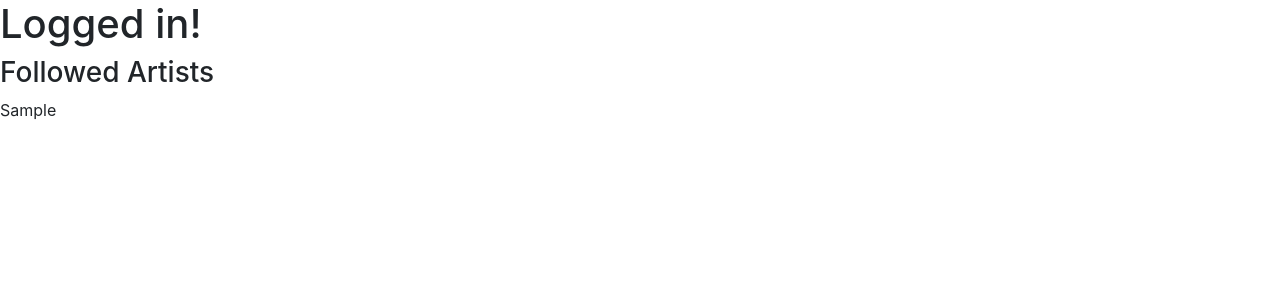
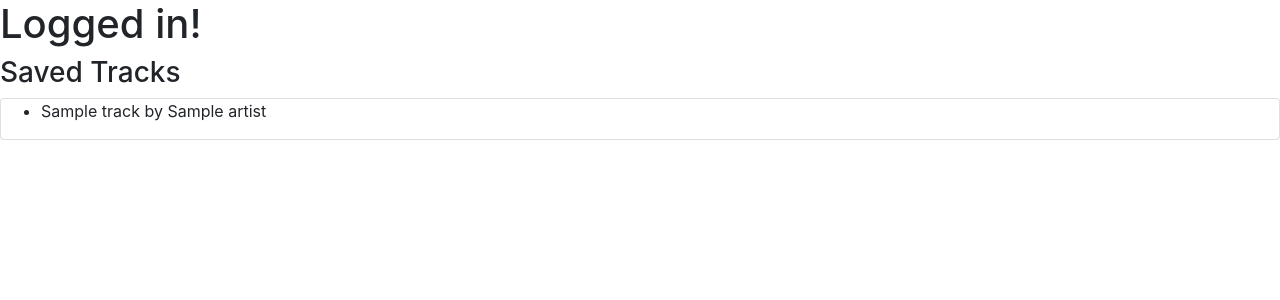
Before and after one commit to denniszubov/Spotify-Recommendations, a Flask app: template templates/dashboard.html in a window 1280 px wide. Shown: the top 300 px of the page. Run offline with Flask 2, Linux system fonts and the light colour scheme; the template is opened without the code that fills it: most values are stand-ins (such as "Sample title", 1, 10 or a date in 2020).

Commit message:
Add Formatting To Saved Tracks

```diff
--- a/app.py
+++ b/app.py
@@ -22,9 +22,18 @@ def dashboard():
     authorize()
 
     sp = spotipy.Spotify(auth=session.get('token_info').get('access_token'))
-    followed_artists = sp.current_user_saved_tracks(limit=3)["items"]
+    results = sp.current_user_saved_tracks()
+    tracks = []
+    for idx, item in enumerate(results['items']):
+        track_item = item['track']
+        track = {
+            "artist": track_item["artists"][0]["name"],
+            "track_name": track_item["name"]
+        }
+        tracks.append(track)
+
     data = {
-        "followed_artists": followed_artists
+        "saved_tracks": tracks
     }
     return render_template("dashboard.html", data=data)
 
--- a/templates/dashboard.html
+++ b/templates/dashboard.html
@@ -10,8 +10,14 @@
   </head>
   <body>
     <h1>Logged in!</h1>
-    <h3>Followed Artists</h3>
-    <p>{{ data.followed_artists }}</p>
+    <h3>Saved Tracks</h3>
+    <div class="card">
+      <ul>
+        {% for track in data.saved_tracks %}
+          <li>{{ track.track_name }} by {{ track.artist }}</li>
+        {% endfor %}
+      </ul>
+    </div>
 
     <!-- JavaScript for Bootstrap -->
     <script src="https://code.jquery.com/jquery-3.3.1.slim.min.js" integrity="sha384-q8i/X+965DzO0rT7abK41JStQIAqVgRVzpbzo5smXKp4YfRvH+8abtTE1Pi6jizo" crossorigin="anonymous"></script>
```
